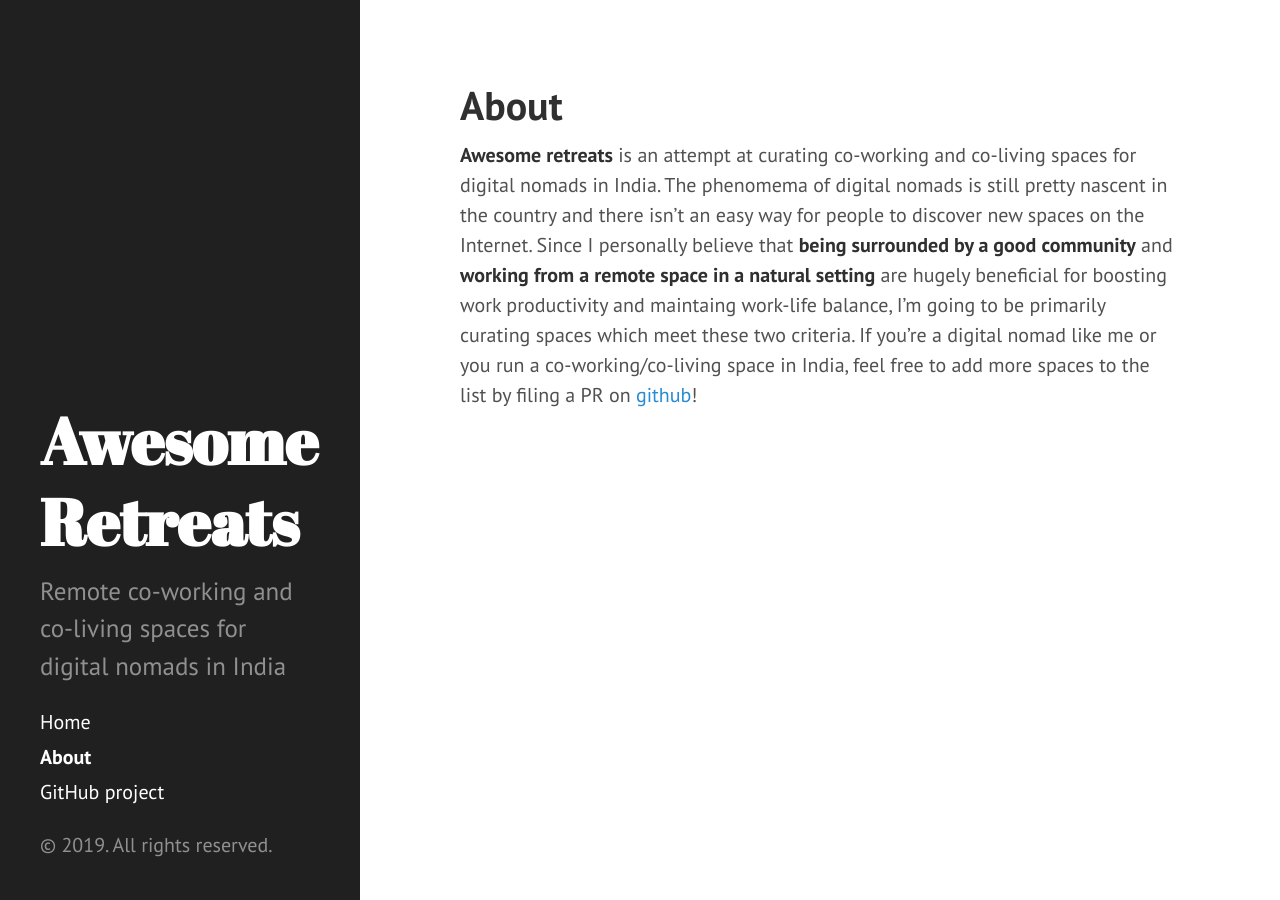
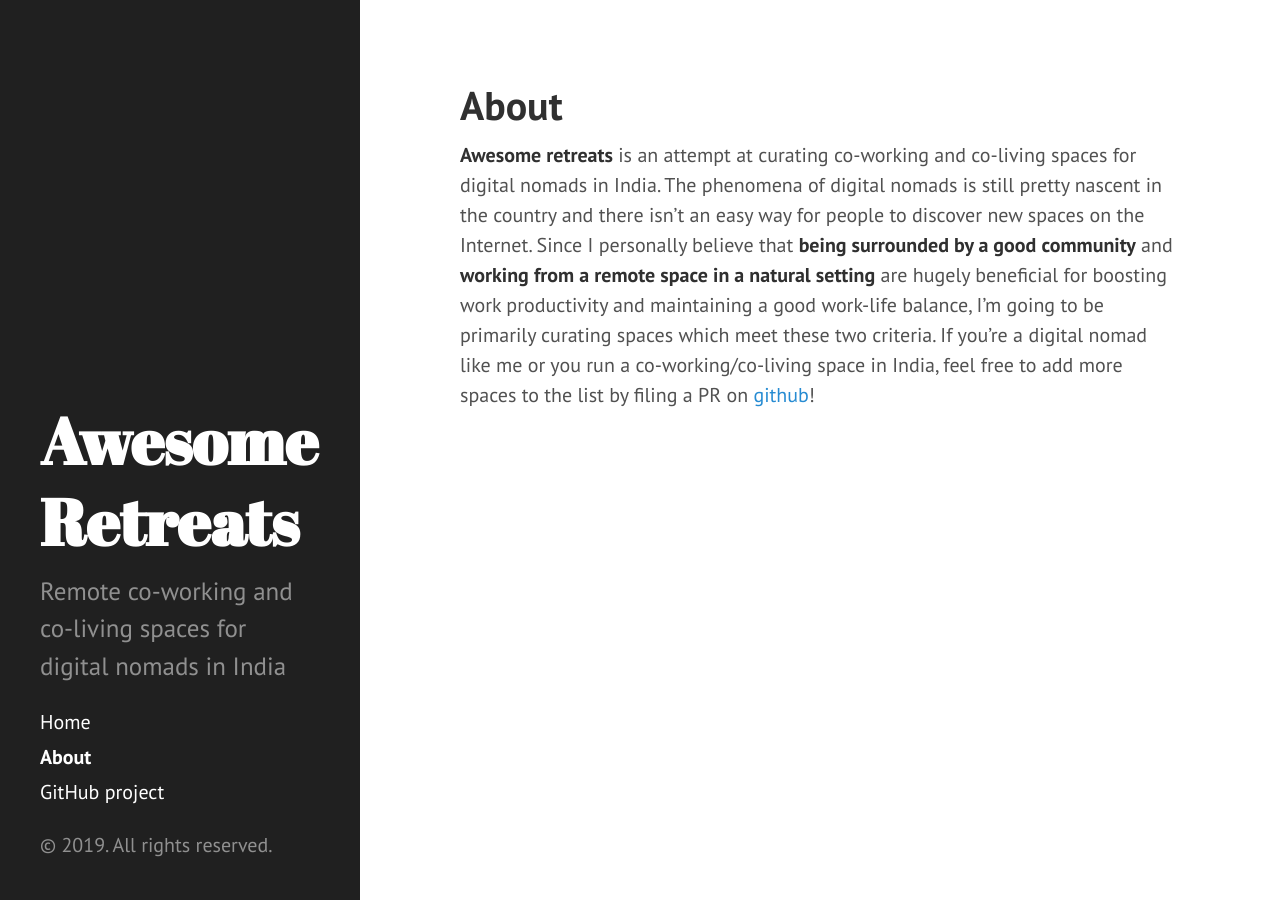
Before and after one commit to mb-14/awesome-retreats, a Jekyll site: the page built from about.md, in a window 1280 px wide. Built offline with Jekyll 4.4.1, drawn with Linux system fonts in a browser that asks for light colours.

Commit message:
More spellcheck

```diff
--- a/about.md
+++ b/about.md
@@ -3,4 +3,4 @@ layout: page
 title: About
 ---
 
-__Awesome retreats__ is an attempt at curating co-working and co-living spaces for digital nomads in India. The phenomema of digital nomads is still pretty nascent in the country and there isn't an easy way for people to discover new spaces on the Internet. Since I personally believe that __being surrounded by a good community__ and __working from a remote space in a natural setting__ are hugely beneficial for boosting work productivity and maintaing work-life balance, I'm going to be primarily curating spaces which meet these two criteria. If you're a digital nomad like me or you run a co-working/co-living space in India, feel free to add more spaces to the list by filing a PR on [github](https://github.com/mb-14/awesome-retreats)!
+__Awesome retreats__ is an attempt at curating co-working and co-living spaces for digital nomads in India. The phenomena of digital nomads is still pretty nascent in the country and there isn't an easy way for people to discover new spaces on the Internet. Since I personally believe that __being surrounded by a good community__ and __working from a remote space in a natural setting__ are hugely beneficial for boosting work productivity and maintaining a good work-life balance, I'm going to be primarily curating spaces which meet these two criteria. If you're a digital nomad like me or you run a co-working/co-living space in India, feel free to add more spaces to the list by filing a PR on [github](https://github.com/mb-14/awesome-retreats)!
```
